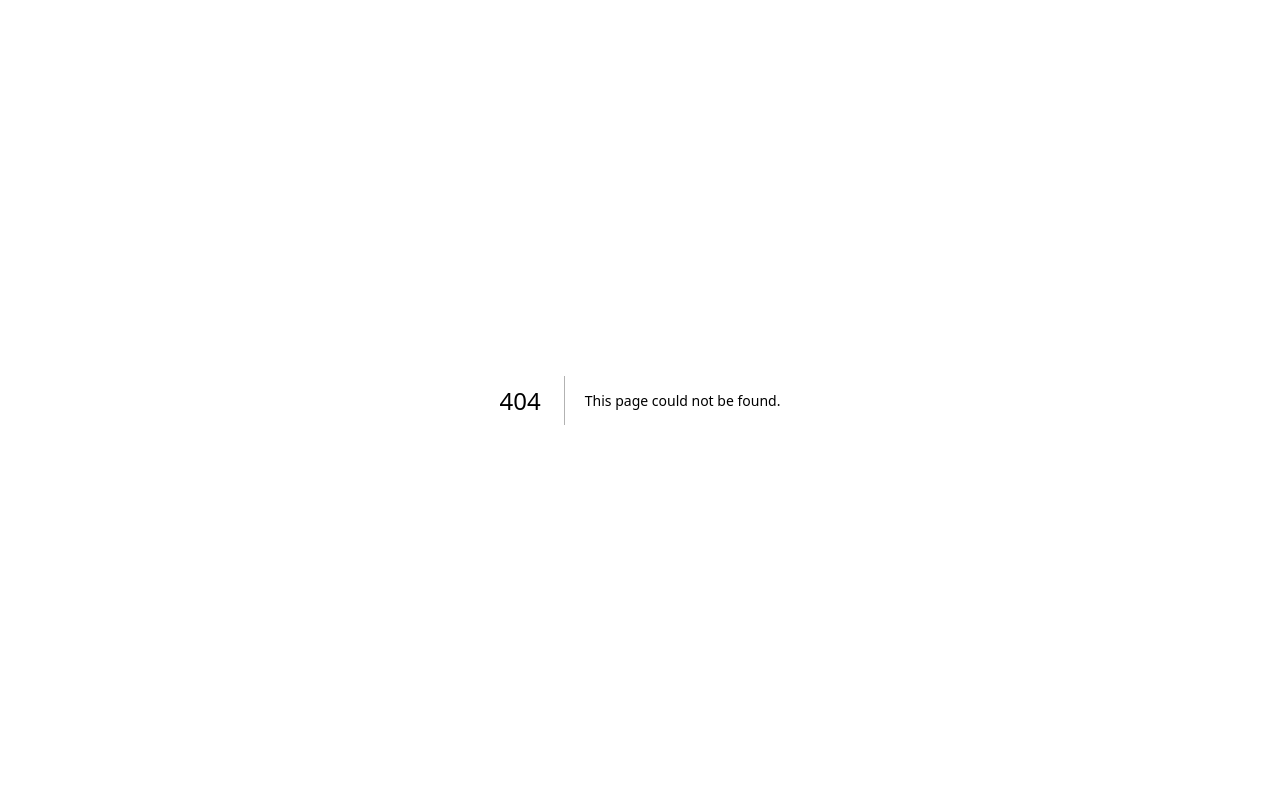
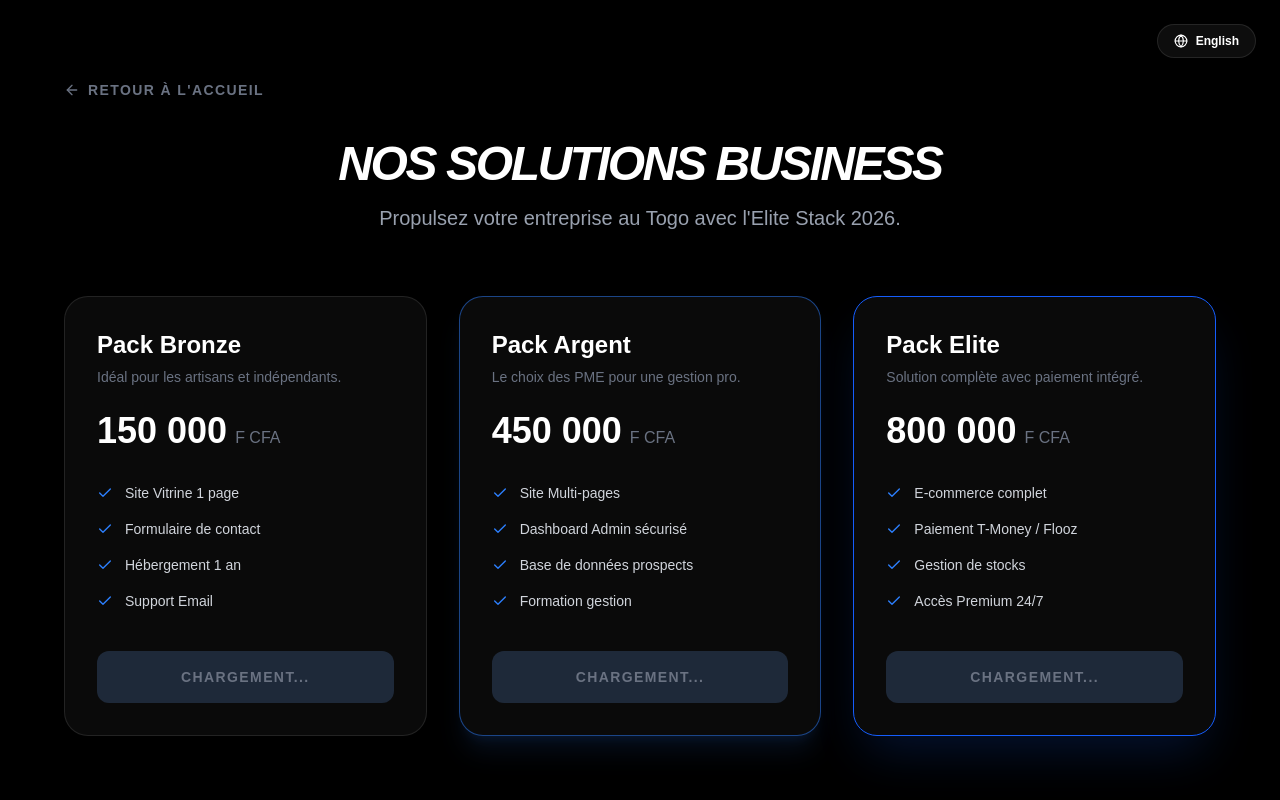
Before and after one commit to edemdalivo/elite-stack-agency, a Next.js app: page /services in a window 1280 px wide. Before the commit this address had no page. Shown: the top 800 px of the page. Built offline with nearby package versions, Linux system fonts and the light colour scheme.

Commit message:
Phase 4: Integration FedaPay et Webhook

```diff
--- /dev/null
+++ b/app/api/webhook/fedapay/route.ts
@@ -0,0 +1,37 @@
+import { NextResponse } from 'next/server';
+import { supabase } from '@/lib/supabase';
+
+export async function POST(req: Request) {
+  try {
+    const body = await req.json();
+    const event = body.event; // L'événement (ex: transaction.approved)
+    const transaction = body.entity; // Les détails du paiement
+
+    // 🛡️ LOGIQUE FULL-STACK : On n'enregistre que si le paiement est validé
+    if (event === 'transaction.approved') {
+
+      const { error } = await supabase
+        .from('sales')
+        .insert([{
+          email: transaction.customer.email,
+          amount: transaction.amount,
+          package: transaction.description, // Ex: "Paiement Pack Argent"
+          status: 'paid'
+        }]);
+
+      if (error) {
+        console.error("Erreur d'écriture Supabase:", error.message);
+        return NextResponse.json({ error: "Database error" }, { status: 500 });
+      }
+
+      console.log(`💰 VENTE VALIDÉE : ${transaction.amount} F CFA reçus de ${transaction.customer.email}`);
+      return NextResponse.json({ message: 'Transaction enregistrée' }, { status: 200 });
+    }
+
+    return NextResponse.json({ message: 'Événement ignoré' }, { status: 200 });
+
+  } catch (err) {
+    console.error('Erreur Webhook:', err);
+    return NextResponse.json({ error: 'Erreur interne' }, { status: 500 });
+  }
+}
--- a/app/page.tsx
+++ b/app/page.tsx
@@ -1,14 +1,17 @@
 'use client'
 import { supabase } from '@/lib/supabase'
 import { useState } from 'react'
+import Link from 'next/link'
 
 // ==========================================
-// 1. DICTIONNAIRE DE TRADUCTION (FR/EN)
+// 1. DICTIONNAIRE DE TRADUCTION
 // ==========================================
 const TRANSLATIONS = {
   fr: {
     sub: "Disponible pour vos projets internationaux",
     heroSub: "Propulsez votre vision digitale vers de nouveaux sommets avec une expertise Full-Stack.",
+    ctaServices: "Cliquez ici pour voir nos tarifs et packs", // Texte mis à jour
+    contactIntro: "Vous avez un besoin spécifique ? Décrivez-nous votre vision ci-dessous.", // Nouvelle phrase
     contactTitle: "Démarrons votre projet",
     name: "Nom complet",
     email: "Email professionnel",
@@ -25,6 +28,8 @@ const TRANSLATIONS = {
   en: {
     sub: "Available for global projects",
     heroSub: "Engineering world-class digital experiences for ambitious brands.",
+    ctaServices: "Click here to view our pricing and packs", // Updated text
+    contactIntro: "Have a specific need? Describe your vision below.", // New sentence
     contactTitle: "Let's Build Your Project",
     name: "Full Name",
     email: "Business Email",
@@ -41,19 +46,12 @@ const TRANSLATIONS = {
 }
 
 export default function AgencyPage() {
-  // ==========================================
-  // 2. ÉTATS (STATES) - Gestion de la mémoire locale
-  // ==========================================
-  const [lang, setLang] = useState<'fr' | 'en'>('fr') // Langue par défaut
-  const [isSubmitting, setIsSubmitting] = useState(false) // État du bouton
-  const [status, setStatus] = useState<{type: 'success' | 'error', msg: string} | null>(null) // Messages retour
+  const [lang, setLang] = useState<'fr' | 'en'>('fr')
+  const [isSubmitting, setIsSubmitting] = useState(false)
+  const [status, setStatus] = useState<{type: 'success' | 'error', msg: string} | null>(null)
 
-  // Raccourci pour utiliser les traductions selon la langue choisie
   const t = TRANSLATIONS[lang];
 
-  // ==========================================
-  // 3. LOGIQUE D'ENVOI (SUBMIT)
-  // ==========================================
   const handleSubmit = async (e: React.FormEvent<HTMLFormElement>) => {
     e.preventDefault();
     const form = e.currentTarget;
@@ -74,7 +72,6 @@ export default function AgencyPage() {
     const email = formData.get('email') as string;
     const content = formData.get('message') as string;
 
-    // A. ENREGISTREMENT DANS SUPABASE
     const { error: supabaseError } = await supabase.from('messages').insert([{ name, email, content }]);
 
     if (supabaseError) {
@@ -83,7 +80,6 @@ export default function AgencyPage() {
       return;
     }
 
-    // B. NOTIFICATION PAR EMAIL VIA RESEND (API INTERNE)
     try {
       await fetch('/api/send', {
         method: 'POST',
@@ -92,16 +88,15 @@ export default function AgencyPage() {
       });
     } catch (err) { console.error("Email notification failed", err); }
 
-    // C. FINALISATION
     setIsSubmitting(false);
     setStatus({ type: 'success', msg: t.success });
     form.reset();
   };
 
   return (
-    <div className="min-h-screen bg-[#050505] text-white selection:bg-blue-500/30">
+    <div className="min-h-screen bg-[#050505] text-white selection:bg-blue-500/30 font-sans">
 
-      {/* 4. BOUTON DE CHANGEMENT DE LANGUE (Flottant) */}
+      {/* BOUTON LANGUE */}
       <div className="fixed top-6 right-6 z-50">
         <button
           onClick={() => setLang(lang === 'fr' ? 'en' : 'fr')}
@@ -111,7 +106,7 @@ export default function AgencyPage() {
         </button>
       </div>
 
-      {/* 5. HERO SECTION (En-tête) */}
+      {/* 1. HERO SECTION (Sans le bouton maintenant) */}
       <header className="max-w-6xl mx-auto text-center pt-32 pb-20 px-6">
         <div className="inline-block px-4 py-1.5 mb-6 text-[10px] font-black tracking-[0.3em] text-blue-400 uppercase bg-blue-400/10 border border-blue-400/20 rounded-full">
           {t.sub}
@@ -122,8 +117,9 @@ export default function AgencyPage() {
         <p className="text-xl text-gray-400 max-w-2xl mx-auto leading-relaxed font-medium">{t.heroSub}</p>
       </header>
 
-      {/* 6. SERVICES SECTION (Grille 3 colonnes) */}
-      <section className="max-w-6xl mx-auto grid md:grid-cols-3 gap-6 px-6 mb-32">
+      {/* 2. SERVICES SECTION + BOUTON TARIFS (Placé après les services) */}
+      <section className="max-w-6xl mx-auto px-6 mb-32">
+        <div className="grid md:grid-cols-3 gap-6 mb-16">
           {t.services.map((s, i) => (
             <div key={i} className="bg-[#0A0A0A] border border-white/5 p-8 rounded-3xl hover:border-blue-500/30 transition-all group relative overflow-hidden">
               <div className="text-4xl mb-6 group-hover:scale-110 transition-transform duration-500">{s.icon}</div>
@@ -131,43 +127,48 @@ export default function AgencyPage() {
               <p className="text-gray-500 text-sm leading-relaxed">{s.desc}</p>
             </div>
           ))}
+        </div>
+
+        {/* LE BOUTON VERS LES SERVICES ICI */}
+        <div className="text-center">
+          <Link href="/services" className="inline-block bg-blue-600 hover:bg-blue-500 text-white font-bold px-10 py-5 rounded-2xl transition-all shadow-lg shadow-blue-500/20 uppercase tracking-widest text-sm">
+            {t.ctaServices} →
+          </Link>
+        </div>
       </section>
 
-      {/* 7. FORMULAIRE DE CONTACT (Design Card) */}
+      {/* 3. FORMULAIRE DE CONTACT AVEC INTRODUCTION */}
       <div id="contact" className="max-w-xl mx-auto px-6 pb-32">
+        {/* Phrase d'introduction demandée */}
+        <p className="text-center text-gray-500 mb-8 font-medium">
+          {t.contactIntro}
+        </p>
+
         <div className="bg-[#0A0A0A] border border-white/10 p-10 rounded-[2.5rem] shadow-2xl">
           <h2 className="text-3xl font-bold text-center mb-8 tracking-tight">{t.contactTitle}</h2>
           <form onSubmit={handleSubmit} className="space-y-6">
-
-            {/* Champ Nom */}
             <div>
               <label className="block text-xs font-bold uppercase tracking-widest text-gray-500 mb-2 ml-1">{t.name}</label>
               <input name="name" type="text" required className="w-full bg-white/5 border border-white/5 rounded-2xl p-4 focus:border-blue-500/50 outline-none transition-all" />
             </div>
-
-            {/* Champ Email */}
             <div>
               <label className="block text-xs font-bold uppercase tracking-widest text-gray-500 mb-2 ml-1">{t.email}</label>
               <input name="email" type="email" required className="w-full bg-white/5 border border-white/5 rounded-2xl p-4 focus:border-blue-500/50 outline-none transition-all" />
             </div>
-
-            {/* Champ Message */}
             <div>
               <label className="block text-xs font-bold uppercase tracking-widest text-gray-500 mb-2 ml-1">{t.msg}</label>
               <textarea name="message" required rows={4} className="w-full bg-white/5 border border-white/5 rounded-2xl p-4 focus:border-blue-500/50 outline-none transition-all resize-none" />
             </div>
 
-            {/* 🛡️ PIÈGE ANTI-SPAM (Invisible) */}
+            {/* 🛡️ PIÈGE ANTI-SPAM (Honeypot toujours présent) */}
             <div style={{ display: 'none' }} aria-hidden="true">
               <input type="text" name="fax_number" tabIndex={-1} autoComplete="off" />
             </div>
 
-            {/* Bouton d'envoi */}
             <button type="submit" disabled={isSubmitting} className="w-full bg-white text-black hover:bg-gray-200 disabled:bg-gray-800 disabled:text-gray-500 font-bold py-5 rounded-2xl transition-all shadow-xl shadow-white/5">
               {isSubmitting ? t.sending : t.btn}
             </button>
 
-            {/* Message de confirmation ou d'erreur */}
             {status && (
               <div className={`mt-6 p-4 rounded-2xl text-center text-sm font-medium ${status.type === 'success' ? 'bg-green-500/10 text-green-400 border border-green-500/20' : 'bg-red-500/10 text-red-400 border border-red-500/20'}`}>
                 {status.msg}
--- /dev/null
+++ b/app/services/page.tsx
@@ -0,0 +1,137 @@
+'use client'
+import { useState } from 'react'
+import PaymentButton from '@/components/PaymentButton'
+import { Check, ArrowLeft, Globe } from 'lucide-react'
+import Link from 'next/link'
+
+// 1. DICTIONNAIRE DE TRADUCTION
+const CONTENT = {
+  fr: {
+    back: "Retour à l'accueil",
+    title: "Nos Solutions Business",
+    subtitle: "Propulsez votre entreprise au Togo avec l'Elite Stack 2026.",
+    customTitle: "Besoin d'un projet sur mesure ?",
+    customDesc: "Vous avez des besoins spécifiques qui ne rentrent pas dans nos packs ? Discutons-en directement.",
+    customBtn: "Nous contacter pour un devis",
+    currency: "F CFA",
+    packages: [
+      {
+        name: 'Pack Bronze',
+        price: '150 000',
+        description: 'Idéal pour les artisans et indépendants.',
+        features: ['Site Vitrine 1 page', 'Formulaire de contact', 'Hébergement 1 an', 'Support Email'],
+        color: 'border-white/10'
+      },
+      {
+        name: 'Pack Argent',
+        price: '450 000',
+        description: 'Le choix des PME pour une gestion pro.',
+        features: ['Site Multi-pages', 'Dashboard Admin sécurisé', 'Base de données prospects', 'Formation gestion'],
+        color: 'border-blue-500/50 shadow-blue-500/10 shadow-xl'
+      },
+      {
+        name: 'Pack Elite',
+        price: '800 000',
+        description: 'Solution complète avec paiement intégré.',
+        features: ['E-commerce complet', 'Paiement T-Money / Flooz', 'Gestion de stocks', 'Accès Premium 24/7'],
+        color: 'border-blue-600 shadow-blue-600/20 shadow-2xl'
+      }
+    ]
+  },
+  en: {
+    back: "Back to Home",
+    title: "Our Business Solutions",
+    subtitle: "Power up your business in Togo with the 2026 Elite Stack.",
+    customTitle: "Need a custom project?",
+    customDesc: "Have specific requirements that don't fit our packages? Let's discuss it directly.",
+    customBtn: "Contact us for a quote",
+    currency: "XOF",
+    packages: [
+      {
+        name: 'Bronze Pack',
+        price: '150 000',
+        description: 'Perfect for freelancers and small shops.',
+        features: ['1-Page Showcase Site', 'Contact Form', '1-Year Hosting', 'Email Support'],
+        color: 'border-white/10'
+      },
+      {
+        name: 'Silver Pack',
+        price: '450 000',
+        description: 'The choice for SMEs wanting pro management.',
+        features: ['Multi-page Website', 'Secure Admin Dashboard', 'Leads Database', 'Management Training'],
+        color: 'border-blue-500/50 shadow-blue-500/10 shadow-xl'
+      },
+      {
+        name: 'Elite Pack',
+        price: '800 000',
+        description: 'Complete solution with integrated payment.',
+        features: ['Full E-commerce', 'T-Money / Flooz Payment', 'Inventory Management', '24/7 Premium Access'],
+        color: 'border-blue-600 shadow-blue-600/20 shadow-2xl'
+      }
+    ]
+  }
+}
+
+export default function ServicesPage() {
+  const [lang, setLang] = useState<'fr' | 'en'>('fr')
+  const t = CONTENT[lang]
+
+  return (
+    <div className="min-h-screen bg-black text-white py-20 px-4">
+
+      {/* BOUTON DE LANGUE FLOTTANT */}
+      <div className="fixed top-6 right-6 z-50">
+        <button
+          onClick={() => setLang(lang === 'fr' ? 'en' : 'fr')}
+          className="bg-white/5 border border-white/10 px-4 py-2 rounded-full hover:bg-white/10 transition-all font-bold text-xs backdrop-blur-md flex items-center gap-2"
+        >
+          <Globe size={14} />
+          {lang === 'fr' ? 'English' : 'Français'}
+        </button>
+      </div>
+
+      {/* Bouton retour Accueil */}
+      <div className="max-w-6xl mx-auto mb-10">
+        <Link href="/" className="text-gray-500 hover:text-white transition-all flex items-center gap-2 text-sm font-bold uppercase tracking-widest">
+          <ArrowLeft size={16} /> {t.back}
+        </Link>
+      </div>
+
+      <div className="max-w-6xl mx-auto text-center mb-16">
+        <h1 className="text-5xl font-black mb-4 tracking-tighter uppercase italic">{t.title}</h1>
+        <p className="text-gray-400 text-xl">{t.subtitle}</p>
+      </div>
+
+      {/* GRILLE DES PACKS */}
+      <div className="grid md:grid-cols-3 gap-8 max-w-6xl mx-auto mb-20">
+        {t.packages.map((pkg, index) => (
+          <div key={index} className={`bg-[#0A0A0A] border ${pkg.color} p-8 rounded-3xl flex flex-col transition-all hover:scale-105`}>
+            <h3 className="text-2xl font-bold mb-2">{pkg.name}</h3>
+            <p className="text-gray-500 text-sm mb-6 leading-tight">{pkg.description}</p>
+            <div className="mb-8">
+              <span className="text-4xl font-black">{pkg.price}</span>
+              <span className="text-gray-500 ml-2">{t.currency}</span>
+            </div>
+            <ul className="space-y-4 mb-10 flex-grow">
+              {pkg.features.map((feature, i) => (
+                <li key={i} className="flex items-center text-gray-300 text-sm">
+                  <Check className="text-blue-500 mr-3 w-4 h-4" /> {feature}
+                </li>
+              ))}
+            </ul>
+            <PaymentButton amount={pkg.price} packageName={pkg.name} />
+          </div>
+        ))}
+      </div>
+
+      {/* SECTION CONTACT SUR MESURE */}
+      <div className="max-w-2xl mx-auto text-center bg-[#0A0A0A] border border-dashed border-white/20 p-10 rounded-[2.5rem]">
+        <h2 className="text-2xl font-bold mb-4">{t.customTitle}</h2>
+        <p className="text-gray-500 mb-8">{t.customDesc}</p>
+        <Link href="/#contact" className="inline-block bg-white text-black font-bold px-8 py-4 rounded-2xl hover:bg-gray-200 transition-all uppercase text-sm tracking-widest">
+          {t.customBtn}
+        </Link>
+      </div>
+    </div>
+  )
+}
--- a/components/PaymentButton.tsx
+++ b/components/PaymentButton.tsx
@@ -1,42 +1,59 @@
-'use client';
-import React from 'react';
+'use client'
 
-const ContactActions = () => {
-  // Numéro au format international sans le "+" pour le lien wa.me
-  const whatsappNumber = "+22893591643";
-  const email = "edemdalivo93@gmail.com";
+import { useState, useEffect } from 'react'
 
-  const message = encodeURIComponent("Bonjour Edem ! Je vous contacte depuis votre site pour un projet.");
+export default function PaymentButton({ amount, packageName }: { amount: string, packageName: string }) {
+  const [loading, setLoading] = useState(true);
+
+  useEffect(() => {
+    // 1. Chargement sécurisé du script au démarrage de la page
+    const script = document.createElement('script');
+    script.src = "https://cdn.fedapay.com/checkout.js?v=1.1.7";
+    script.async = true;
+    script.onload = () => setLoading(false); // Le bouton s'active quand le script est prêt
+    document.body.appendChild(script);
+
+    return () => {
+      const existingScript = document.querySelector('script[src*="fedapay"]');
+      if (existingScript) document.body.removeChild(existingScript);
+    }
+  }, []);
+
+  const handlePayment = () => {
+    const cleanAmount = parseInt(amount.replace(/\s/g, ''));
+
+    // 2. Utilisation de la méthode universelle d'initialisation
+    if (window.FedaPay) {
+      const widget = window.FedaPay.init({
+        public_key: 'pk_sandbox_RlwO8l2n65YYSDDsSRnujMgl', // Ta clé détectée sur tes captures
+        transaction: {
+          amount: cleanAmount,
+          description: `Paiement ${packageName} - Elite Stack Agency`
+        },
+        customer: {
+          // On laisse vide ou on demande à FedaPay de s'en charger
+          email: '',
+          lastname: '',
+          firstname: ''
+        }
+      });
+      widget.open();
+    } else {
+      alert("Le système de paiement se prépare... Recliquez dans 1 seconde !");
+    }
+  };
 
   return (
-    <div className="flex flex-col gap-4 w-full max-w-sm mx-auto">
-
-      {/* BOUTON WHATSAPP : Ton outil principal de vente actuel */}
-      <a
-        href={`https://wa.me/${whatsappNumber}?text=${message}`}
-        target="_blank"
-        rel="noopener noreferrer"
-        className="flex items-center justify-center gap-3 bg-emerald-600 hover:bg-emerald-700 text-white font-bold py-4 px-8 rounded-2xl transition-all shadow-lg hover:scale-[1.02] active:scale-[0.98]"
-      >
-        <span className="text-xl">💬</span>
-        <span>Commander via WhatsApp</span>
-      </a>
-
-      {/* BOUTON EMAIL : L'alternative pro */}
-      <a
-
-        href={`mailto:${email}?subject=Demande de services - Elite Stack`}
-        className="flex items-center justify-center gap-3 bg-neutral-900 hover:bg-neutral-800 text-white font-medium py-4 px-8 rounded-2xl transition-all border border-neutral-800"
-      >
-        <span>✉️</span>
-        <span>Envoyer un Email</span>
-      </a>
-
-      <p className="text-[10px] text-neutral-500 uppercase tracking-widest text-center mt-2">
-         Expertise Togo & International • +228 93 59 16 43
-      </p>
-    </div>
+    <button
+      onClick={handlePayment}
+      disabled={loading}
+      className={`w-full font-black py-4 rounded-xl uppercase tracking-widest text-sm transition-all ${
+        loading
+        ? 'bg-gray-800 text-gray-500 cursor-not-allowed'
+        : 'bg-blue-600 text-white hover:bg-white hover:text-black shadow-lg shadow-blue-500/20'
+      }`}
+    >
+      {loading ? 'Chargement...' : `Payer ${amount} F CFA`}
+    </button>
   );
-};
-
-export default ContactActions;
+}
--- a/package.json
+++ b/package.json
@@ -10,6 +10,7 @@
   },
   "dependencies": {
     "@supabase/supabase-js": "^2.90.1",
+    "lucide-react": "^0.562.0",
     "next": "16.1.1",
     "react": "19.2.3",
     "react-dom": "19.2.3",
```
Also changed, not shown: 1 other file (tests, documents, lock files or other folders). Lines whose indentation alone changed are shown as unchanged.
